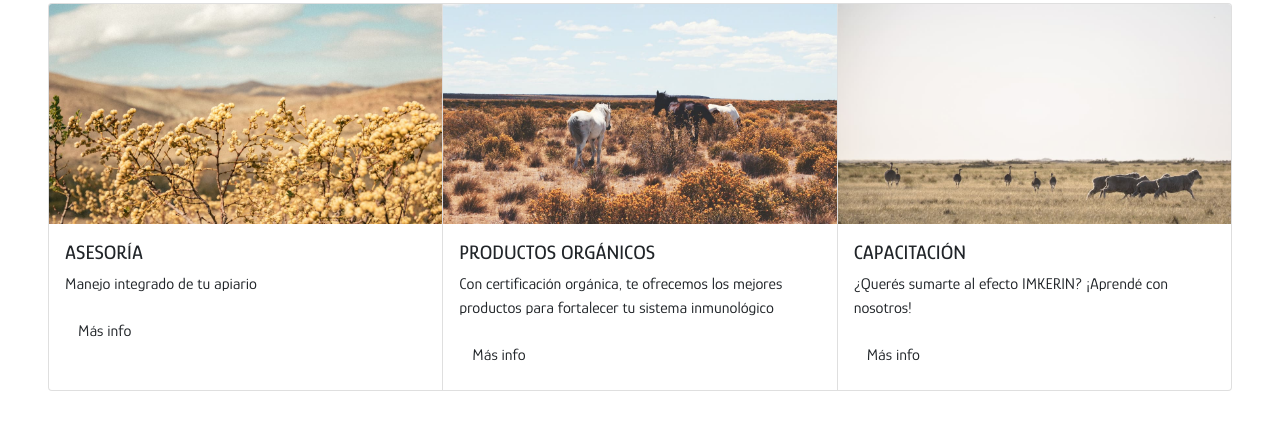
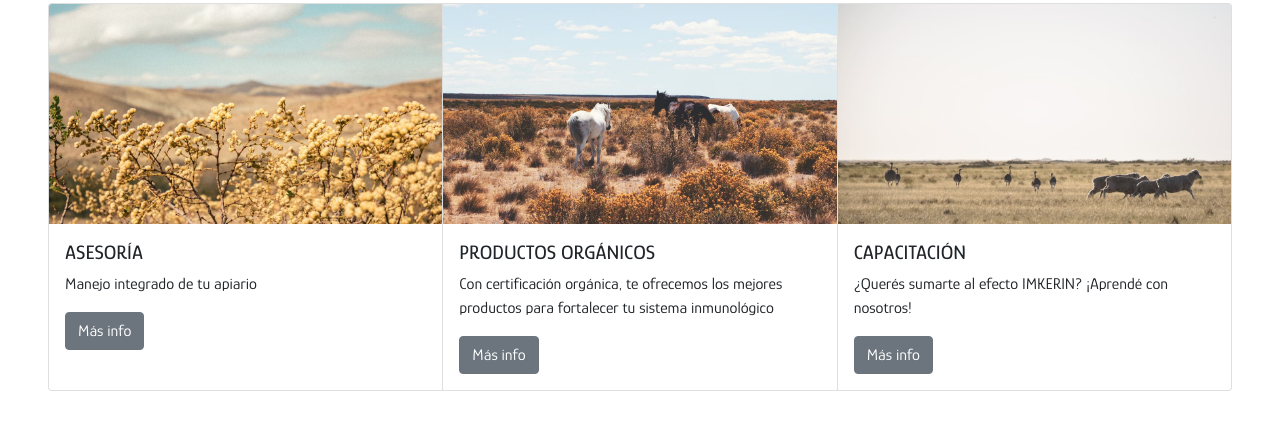
Before and after one commit to kvparra/MiPrimerDesarrollo, a website: page index.html in a window 1280 px wide. Shown: the part 737-1161 px from the top of the page. Drawn offline with nearby package versions, Linux system fonts and the light colour scheme.

Commit message:
Volví los botones de todas las páginas al estilo btn-secondary

```diff
--- a/index.html
+++ b/index.html
@@ -137,7 +137,7 @@
       <p class="card-text">
         Manejo integrado de tu apiario
       </p>
-      <button type="button" class="btn btn-custom-color btn-rounded">Más info</button>
+      <button type="button" class="btn btn-secondary btn-rounded">Más info</button>
     </div>
   </div>
 
@@ -148,7 +148,7 @@
       <p class="card-text">
         Con certificación orgánica, te ofrecemos los mejores productos para fortalecer tu sistema inmunológico
       </p>
-      <button type="button" class="btn btn-custom-color btn-rounded">Más info</button>
+      <button type="button" class="btn btn-secondary btn-rounded">Más info</button>
 <!--       <p class="card-text">
         <small class="text-muted">Last updated 3 mins ago</small>
       </p> -->
@@ -162,7 +162,7 @@
       <p class="card-text">
         ¿Querés sumarte al efecto IMKERIN? ¡Aprendé con nosotros!
       </p>
-      <button type="button" class="btn btn-custom-color btn-rounded">Más info</button>
+      <button type="button" class="btn btn-secondary btn-rounded">Más info</button>
     </div>
   </div>
 </div>
@@ -170,60 +170,6 @@
     <!-- p-3 es el padding -->
     <!-- mb-0 significa margin bottom 0 -->
 
-
-
-<!--     <div class="alert alert-primary" role="alert">
-      A simple primary alert—check it out!
-    </div>
-    <div class="alert alert-secondary" role="alert">
-      A simple secondary alert—check it out!
-    </div>
-    <div class="alert alert-success" role="alert">
-      A simple success alert—check it out!
-    </div>
-    <div class="alert alert-danger" role="alert">
-      A simple danger alert—check it out!
-    </div>
-    <div class="alert alert-warning" role="alert">
-      A simple warning alert—check it out!
-    </div>
-    <div class="alert alert-info" role="alert">
-      A simple info alert—check it out!
-    </div>
-    <div class="alert alert-light" role="alert">
-      A simple light alert—check it out!
-    </div>
-    <div class="alert alert-dark" role="alert">
-      A simple dark alert—check it out!
-    </div> -->
-
-    <!-- Button trigger modal -->
-<!-- <button type="button" class="btn btn-primary" data-toggle="modal" data-target="#exampleModal">
-  Launch demo modal
-</button> -->
-
-<!-- Modal -->
-<!-- <div class="modal fade" id="exampleModal" tabindex="-1" role="dialog" aria-labelledby="exampleModalLabel" aria-hidden="true">
-  <div class="modal-dialog" role="document">
-    <div class="modal-content">
-      <div class="modal-header">
-        <h5 class="modal-title" id="exampleModalLabel">Modal title</h5>
-        <button type="button" class="close" data-dismiss="modal" aria-label="Close">
-          <span aria-hidden="true">&times;</span>
-        </button>
-      </div>
-      <div class="modal-body">
-        ...
-      </div>
-      <div class="modal-footer">
-        <button type="button" class="btn btn-secondary" data-dismiss="modal">Close</button>
-        <button type="button" class="btn btn-primary">Save changes</button>
-      </div>
-    </div>
-  </div>
-</div>
-
-<button class="btn btn-primary btn-lg">BOTON</button> -->
 
 <!-- +++++++++++++++++++++++++++++++++++++++++++++++++ TESTIMONIOS  +++++++++++++++++++++++++++++++++++++++++++++++++++ -->
 <div class="container">
```
Also changed, not shown: contacto.html (+2 -2 lines), nosotros.html (+1 -1 lines), servicios.html (+1 -1 lines), 1 other file.
